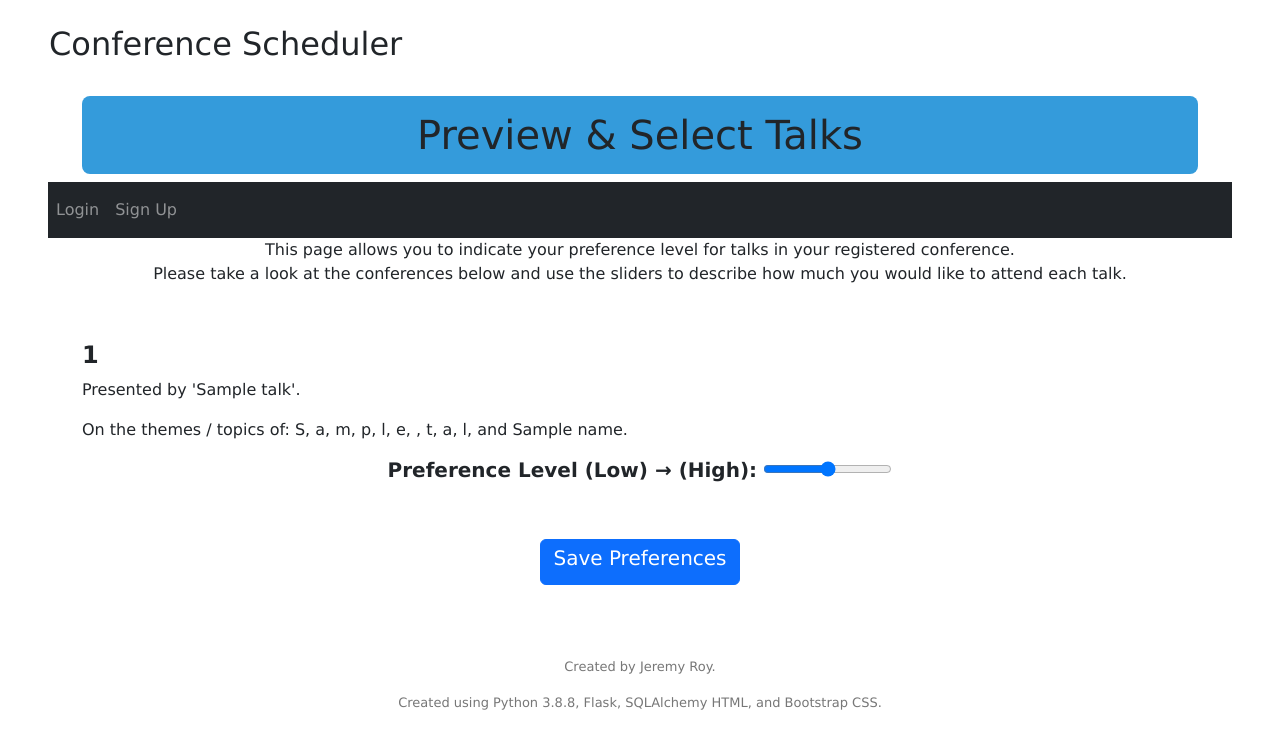
After one commit to JezRoy/ConferenceWebApp, a Flask app: template website/templates/talks.html in a window 1280 px wide. The commit adds this page. Shown: the top 749 px of the page. Run offline with Flask 3, Linux system fonts and the light colour scheme; the template is opened without the code that fills it: most values are stand-ins (such as "Sample title", 1, 10 or a date in 2020); parts of the project's set-up code (start-up, migrations or seed data) failed here and were passed over; some libraries are stand-ins or nearby versions.

Commit message:
testing new conferences with the dashboard

```diff
--- a/website/static/style.css
+++ b/website/static/style.css
@@ -41,3 +41,10 @@ h1 {
   border: 1px solid #ccc;
   padding: 10px;
 }
+
+.separator {
+  width: 100%;
+  height: 5px;
+  background-color: white;
+  margin: 10px 0; /* Adjust the margin as needed */
+}
--- a/website/templates/createconf.html
+++ b/website/templates/createconf.html
@@ -122,6 +122,7 @@
                 <div class="form-column">
                     <div id="objects-container">
                         <div class="object-row">
+                            <div class="separator"></div>
                             <label id="field" for="talkname">+ Talk Name</label>
                             <input autocomplete="off" class="form-control" name="talkname[]">
                             <br>
@@ -134,6 +135,7 @@
                                 Enter all the topics / tag words associated with a talk, separated by commas.
                             </p>
                             <br>
+                            <div class="separator"></div>
                             <p>
                         </div>
                     </div>
@@ -185,6 +187,7 @@
                                 Enter all the topics / tag words associated with a talk, separated by commas.
                             </p>
                             <br>
+                            <div class="separator"></div>
                         `;
 
                         container.appendChild(newRow);
--- a/website/templates/error.html
+++ b/website/templates/error.html
@@ -1,7 +1,7 @@
 {% extends "layout.html" %}
 
 {% block title %}
-	Status: {{ top }}
+	Status: Whoops
 {% endblock %}
 
 {% block main %}
--- a/website/templates/layout.html
+++ b/website/templates/layout.html
@@ -45,7 +45,7 @@
 						<a class="nav-item nav-link" id="Home" href="/">Home</a>
 						{% if userData.type == 'delegate' %}
 							{% if ConferenceData %}
-								<a class="nav-item nav-link" id="GoToNextConference" href="{{ ConferenceData['confURL'] }}">{{ ConferenceData['name'] }}</a>
+								<a class="nav-item nav-link" id="GoToNextConference" href="{{ ConferenceData['confURL'] }}">{{ ConferenceData['confName'] }}</a>
 							{% endif %}
 							<a class="nav-item nav-link" id="FindConf" href="/find-conference">Find a Conference</a>
 						{% else %}
@@ -109,7 +109,7 @@
 		<br><br><br>
 		<footer style="font-size:small; color:#777; text-align: center">
 			<p>Created by Jeremy Roy.</p>
-			<p>Created using Python 3.8.8, HTML, CSS, SQLite3 and Flask.</p>
+			<p>Created using Python 3.8.8, Flask, SQLAlchemy HTML, and Bootstrap CSS.</p>
 		</footer>
 	</body>
 </html>
--- /dev/null
+++ b/website/templates/talks.html
@@ -0,0 +1,55 @@
+{% extends "layout.html" %}
+
+{% block title %}
+    Preview Talks
+{% endblock %}
+
+{% block aboveNav %}
+<div class="container" style="text-align: center; font-weight: bolder;">
+	<h1 class="text-center">
+		Preview & Select Talks
+	</h1>
+</div>
+{% endblock %}
+
+{% block main %}
+<div>
+    {% if collectedTalks != [] %}
+    <p style="text-align: center;">
+        This page allows you to indicate your preference level
+        for talks in your registered conference. <br> Please take a
+        look at the conferences below and use the sliders to
+        describe how much you would like to attend each talk.
+    </p>
+    <form action="/preview-talks/{{ conferenceId }}" method="POST">
+        <div class="separator"></div>
+            {% for talk in collectedTalks %}
+                <br>
+                <h4 style="font-weight: bold;">{{ talk[0] }}</h4>
+                <input type="hidden" name="talkIds[]" value="{{ talk[3] }}">
+                    <p>Presented by '{{ talk[1] }}'.</p>
+                    <p>
+                        On the themes / topics of:
+                        {% for topic in talk[2][:-1] %}
+                            {{topic}},
+                        {% endfor %}
+                        and {{ talk[2]|last }}.<br>
+                    </p>
+                    <div style="text-align: center;">
+                        <h5>
+                            <label style="font-weight: bold;" for="talkPref[]">Preference Level (Low) → (High): </label>
+                            <input type="range" id="talkPref[]" name="talkPref[]" min="0" max="10" step="1" value="{{ talk[4] }}">
+                        </h5>
+                    </div>
+                <div class="separator"></div>
+            {% endfor %}
+            <br>
+            <div style="text-align: center;">
+                <button style="text-align: center;" class="btn btn-primary" type="submit"><h5>Save Preferences</h5></button>
+            </div>
+    </form>
+    {% else %}
+        <p style="text-align: center;">It seems that no talks have been created for this conference, please try again later or get in touch with the conference hosts.</p>
+    {% endif %}
+</div>
+{% endblock %}
```
Also changed, not shown: website/models.py (+5 -3 lines), website/notes.txt (added, +7 -0 lines), website/routesAndviews.py (+103 -25 lines), website/templates/find.html (+2 -7 lines), website/templates/index.html (+6 -2 lines), instance/ConfWebApp.db (added), 1 other file.
